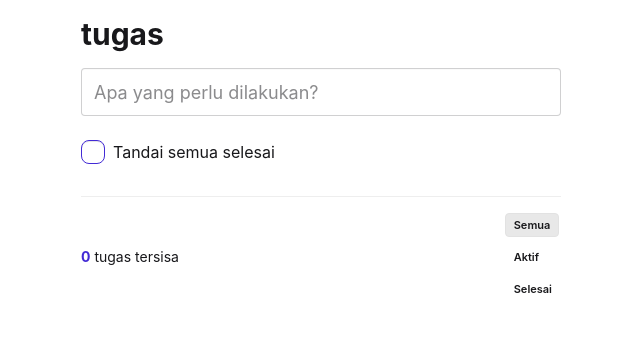
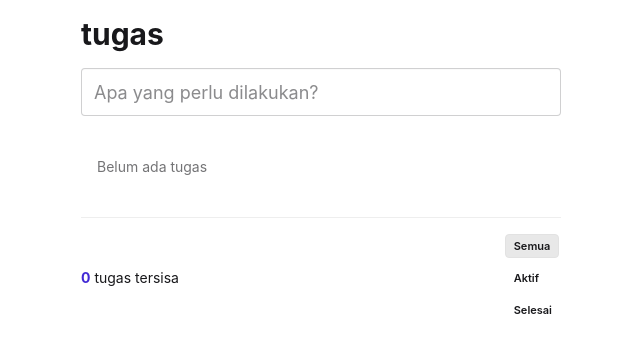
Before and after one commit to ginaze/cpase, a Svelte app: page / in a window 1280 px wide. Shown: the top 352 px of the page, without its empty margins (319-959 px from the left). Built offline with nearby package versions, Linux system fonts and the light colour scheme.

Commit message:
feat: set active filter as default, show empty state messages, hide toggle-all when no tasks

```diff
--- a/src/components/TodoList.svelte
+++ b/src/components/TodoList.svelte
@@ -23,7 +23,7 @@
 			if (['semua', 'aktif', 'selesai'].includes(hash)) {
 				currentFilter = hash;
 			} else {
-				currentFilter = 'semua';
+				currentFilter = 'aktif';
 			}
 		}
 
@@ -35,6 +35,7 @@
 </script>
 
 <section class="main mt-6">
+	{#if todoStore.todos.length > 0}
 		<label class="label flex cursor-pointer items-center gap-2">
 			<input
 				type="checkbox"
@@ -45,9 +46,18 @@
 			/>
 			<span class="text-base-content">Tandai semua selesai</span>
 		</label>
+	{/if}
 	<ul class="list-bordered list mt-2">
 		{#each getFilteredTodos() as todo (todo.id)}
 			<TodoItem {todo} />
+		{:else}
+			<li class="list-row p-4 text-center text-base-content/60">
+				{#if todoStore.todos.length === 0}
+					Belum ada tugas
+				{:else}
+					Selamat, semua tugas telah selesai
+				{/if}
+			</li>
 		{/each}
 	</ul>
 </section>
```
Also changed, not shown: 1 other file (tests, documents, lock files or other folders). Lines whose indentation alone changed are shown as unchanged.
